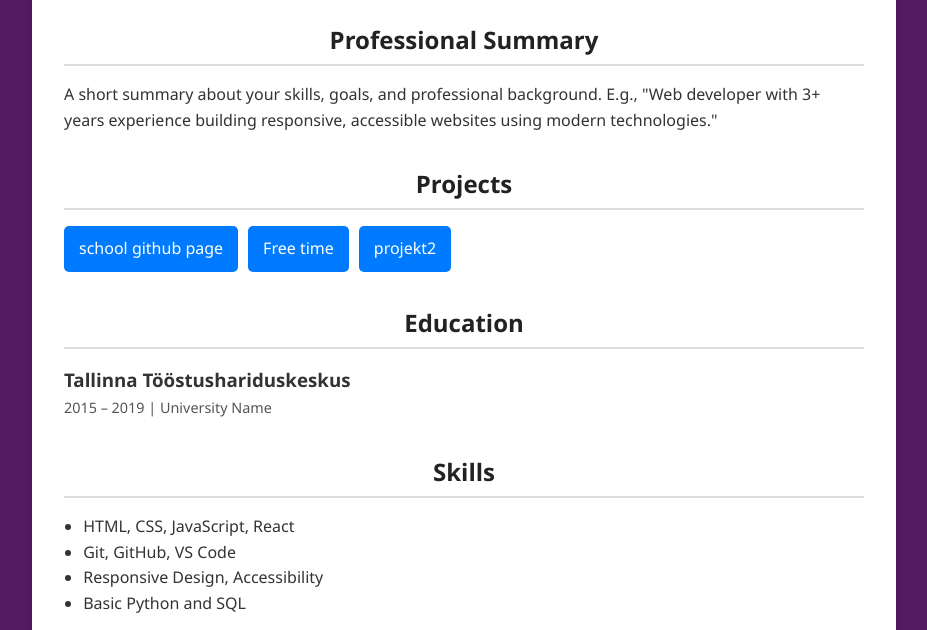
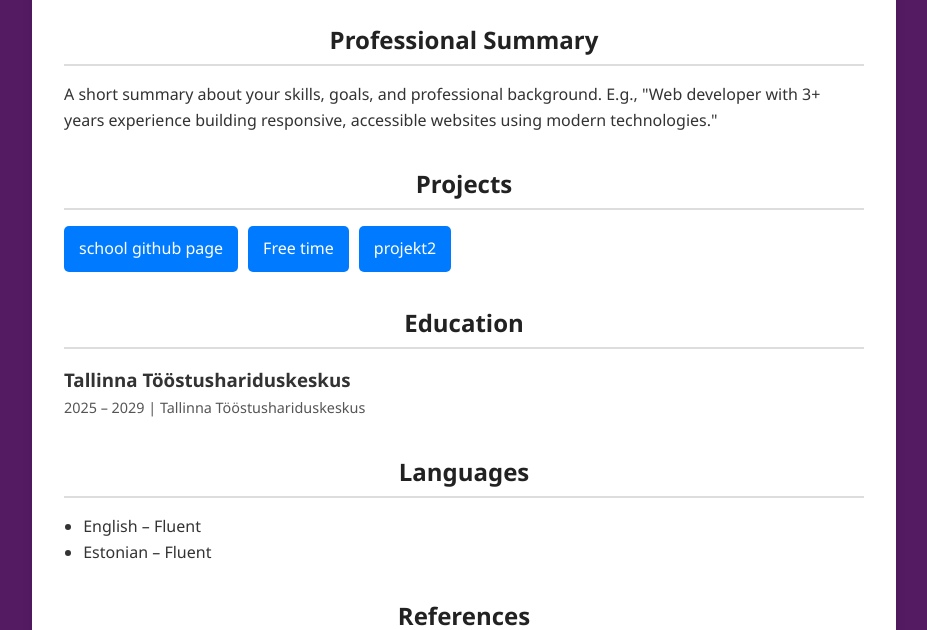
Before and after one commit to CodeKittyAlex/codekittyalex.github.com, a plain HTML site: page index.html in a window 1280 px wide. Shown: the part 322-952 px from the top of the page, without its empty margins (176-1103 px from the left). Drawn offline with Linux system fonts and the light colour scheme.

Commit message:
Update index.html

```diff
--- a/index.html
+++ b/index.html
@@ -169,11 +169,11 @@
       <h2>Education</h2>
       <div class="edu">
         <h3>Tallinna Tööstushariduskeskus</h3>
-        <span>2015 – 2019 | University Name</span>
+        <span>2025 – 2029 | Tallinna Tööstushariduskeskus</span>
       </div>
     </div>
 
-    <div class="section">
+    <!--<div class="section">
       <h2>Skills</h2>
       <ul>
         <li>HTML, CSS, JavaScript, React</li>
@@ -181,13 +181,13 @@
         <li>Responsive Design, Accessibility</li>
         <li>Basic Python and SQL</li>
       </ul>
-    </div>
+    </div>-->
 
     <div class="section">
       <h2>Languages</h2>
       <ul>
         <li>English – Fluent</li>
-        <li>Spanish – Intermediate</li>
+        <li>Estonian – Fluent</li>
       </ul>
     </div>
 
```
